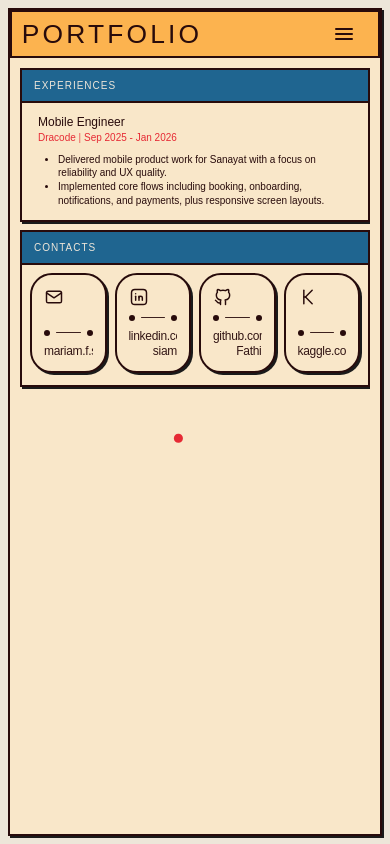
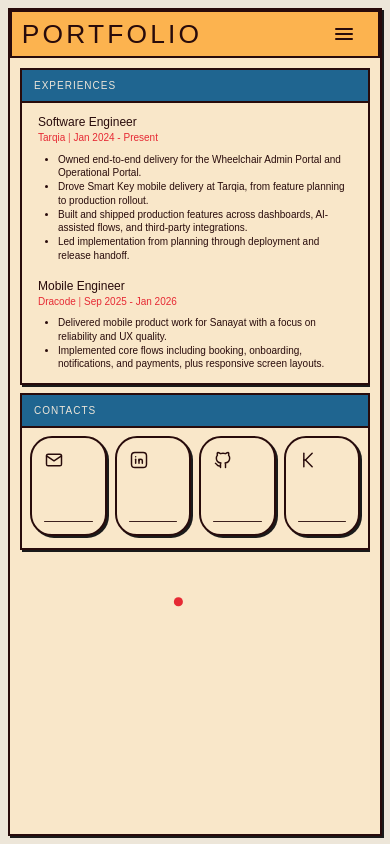
Before and after one commit to Mariam-Fathi/mf-portfolio, a Next.js app: page / in a window 390 px wide. Built offline with nearby package versions, Linux system fonts and the light colour scheme; a web font is replaced by a local one.

Commit message:
fix bugs

```diff
--- a/src/components/hero/AppWindowLayout.tsx
+++ b/src/components/hero/AppWindowLayout.tsx
@@ -387,8 +387,8 @@ export default function AppWindowLayout({ onNavigate, activeSection, children }:
           height: 100%;
           max-height: 100vh;
           max-height: 100dvh;
-          background: ${COLORS.primary};
-          color: ${COLORS.heroBackground};
+          background: ${COLORS.heroBackground};
+          color: ${COLORS.primary};
           padding: 1.25rem 1rem;
           box-shadow: -2px 0 12px rgba(0,0,0,0.2);
           display: flex;
@@ -403,7 +403,7 @@ export default function AppWindowLayout({ onNavigate, activeSection, children }:
           padding: 0;
           border: none;
           background: transparent;
-          color: ${COLORS.heroBackground};
+          color: ${COLORS.primary};
           cursor: pointer;
           display: flex;
           align-items: center;
@@ -426,7 +426,7 @@ export default function AppWindowLayout({ onNavigate, activeSection, children }:
           gap: 0.25rem;
         }
         .hero-window-mobile-menu-links a {
-          color: ${COLORS.heroBackground};
+          color: ${COLORS.primary};
           text-decoration: none;
           font-family: ${FONTS.display};
           font-size: 1rem;
--- a/src/components/hero/HeroContactStrip.tsx
+++ b/src/components/hero/HeroContactStrip.tsx
@@ -201,11 +201,11 @@ export default function HeroContactStrip({
                 </div>
                 <div className="min-h-[6px] flex-1 md:min-h-2" />
                 <div className="flex w-full items-center gap-1.5" aria-hidden="true">
-                  <span className={`h-1.5 w-1.5 shrink-0 rounded-full ${b.lineClass}`} />
+                  <span className={`hidden h-1.5 w-1.5 shrink-0 rounded-full md:inline-flex ${b.lineClass}`} />
                   <span className={`h-px min-w-0 flex-1 rounded-full ${b.lineClass} opacity-90`} />
-                  <span className={`h-1.5 w-1.5 shrink-0 rounded-full ${b.lineClass}`} />
+                  <span className={`hidden h-1.5 w-1.5 shrink-0 rounded-full md:inline-flex ${b.lineClass}`} />
                 </div>
-                <p className="mt-2 line-clamp-2 text-right font-sans text-[12px] font-medium leading-tight tracking-tight opacity-95 md:text-[12px]">
+                <p className="mt-2 hidden line-clamp-2 text-right font-sans text-[12px] font-medium leading-tight tracking-tight opacity-95 md:block md:text-[12px]">
                   {b.caption}
                 </p>
               </a>
--- a/src/components/hero/HeroExperiencePanel.tsx
+++ b/src/components/hero/HeroExperiencePanel.tsx
@@ -1,7 +1,6 @@
 "use client";
 
 import React from "react";
-import { useIsMobile } from "./hooks/useIsMobile";
 
 const experienceItems = [
   {
@@ -29,7 +28,6 @@ const experienceItems = [
 ] as const;
 
 export default function HeroExperiencePanel() {
-  const isMobile = useIsMobile();
   return (
     <div
       data-hero-experience-panel
@@ -46,8 +44,7 @@ export default function HeroExperiencePanel() {
       {/* Body */}
       <div className="px-4 py-3">
         <div className="flex flex-col items-start gap-4">
-          {experienceItems.map((item) =>
-            isMobile && item.title === "Software Engineer" ? null : (
+          {experienceItems.map((item) => (
             <div key={item.title} className="min-w-0 w-full">
               <div className="text-[12px] font-medium leading-tight">{item.title}</div>
               <div className="text-[10px] leading-tight mt-0.5" style={{ color: "#E62A34" }}>
@@ -61,8 +58,7 @@ export default function HeroExperiencePanel() {
                 ))}
               </ul>
             </div>
-            ),
-          )}
+          ))}
         </div>
       </div>
     </div>
--- a/src/components/hero/hero.tsx
+++ b/src/components/hero/hero.tsx
@@ -892,8 +892,8 @@ const Hero: React.FC<HeroProps> = ({
           height: 100%;
           max-height: 100vh;
           max-height: 100dvh;
-          background: ${COLORS.primary};
-          color: ${COLORS.heroBackground};
+          background: ${COLORS.heroBackground};
+          color: ${COLORS.primary};
           padding: 1.25rem 1rem;
           box-shadow: -2px 0 12px rgba(0,0,0,0.2);
           display: flex;
@@ -908,7 +908,7 @@ const Hero: React.FC<HeroProps> = ({
           padding: 0;
           border: none;
           background: transparent;
-          color: ${COLORS.heroBackground};
+          color: ${COLORS.primary};
           cursor: pointer;
           display: flex;
           align-items: center;
@@ -931,7 +931,7 @@ const Hero: React.FC<HeroProps> = ({
           gap: 0.25rem;
         }
         .hero-window-mobile-menu-links a {
-          color: ${COLORS.heroBackground};
+          color: ${COLORS.primary};
           text-decoration: none;
           font-family: ${FONTS.display};
           font-size: 1rem;
```
Lines whose indentation alone changed are shown as unchanged.
